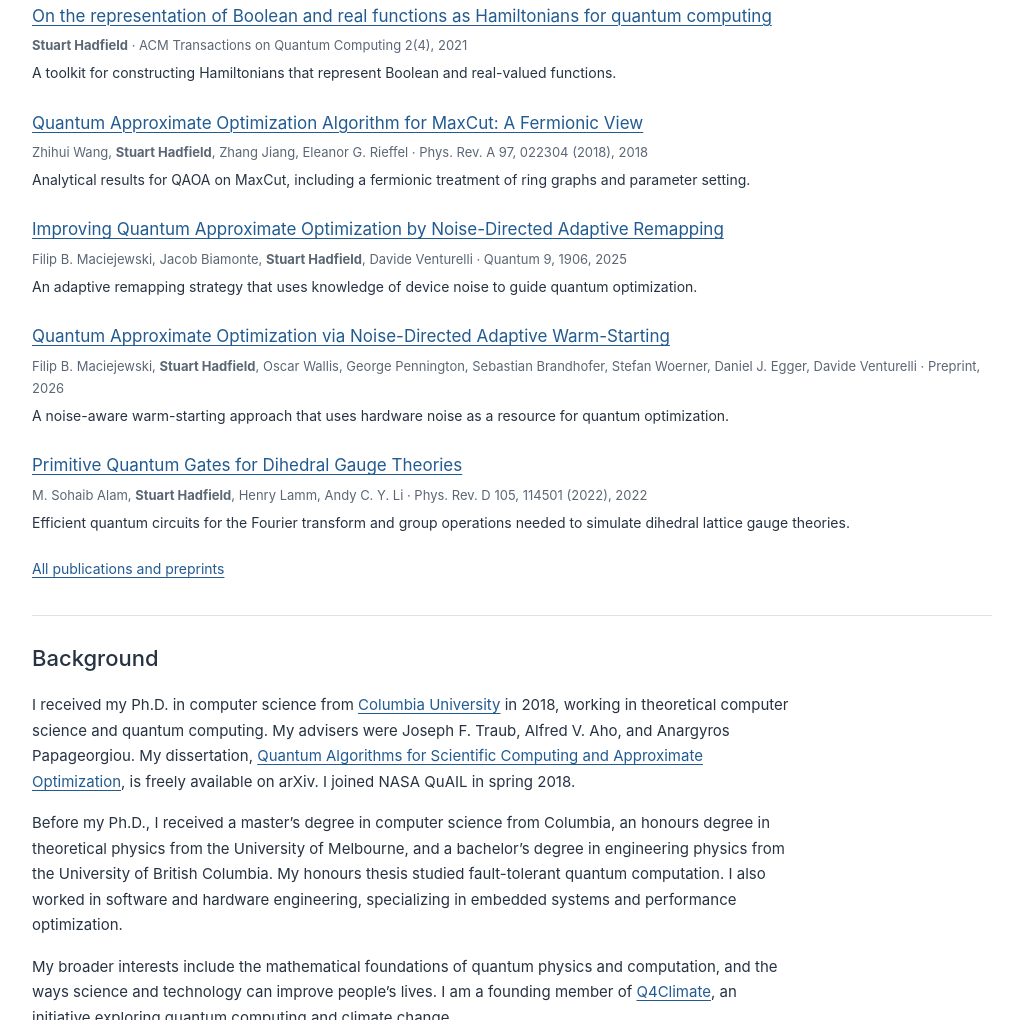
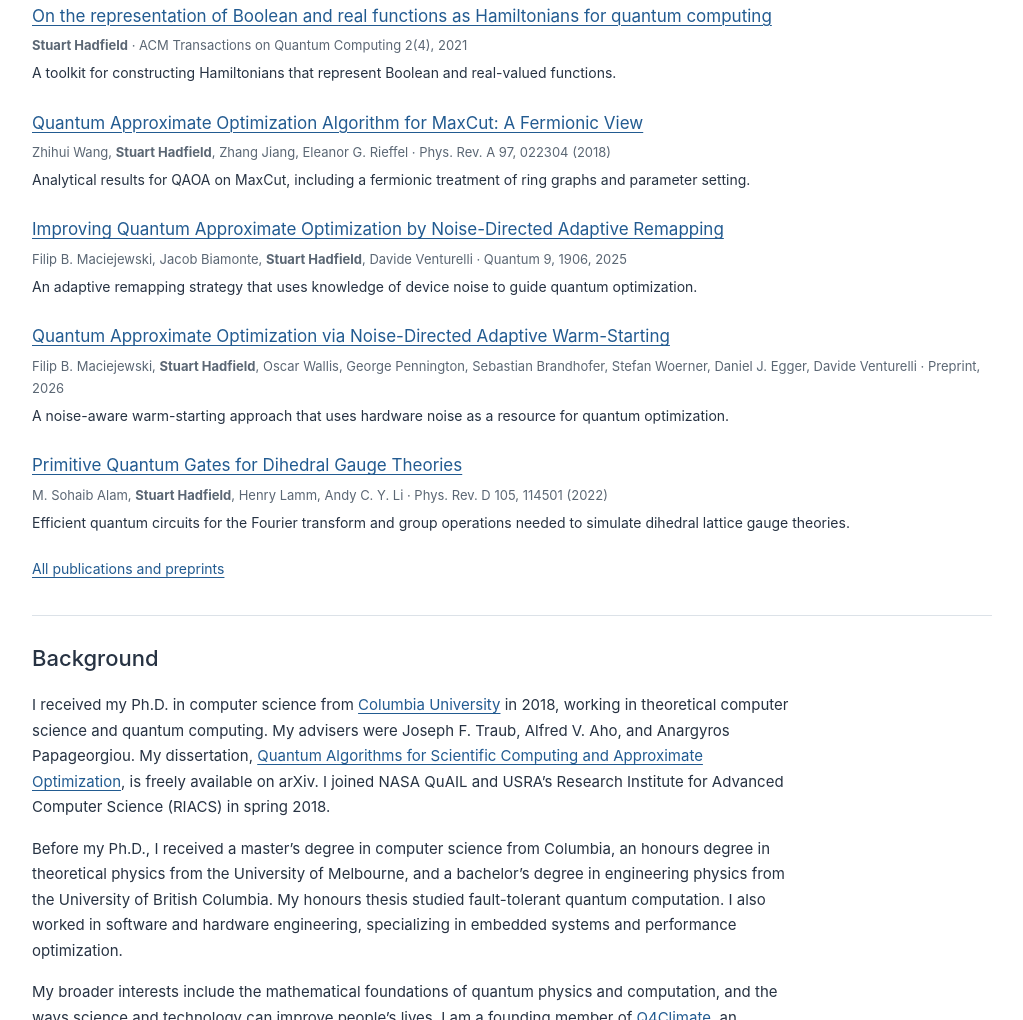
Before and after one commit to stuartah/stuartah.github.io, a plain HTML site: page index.html in a window 1280 px wide. Shown: the part 1131-2151 px from the top of the page, without its empty margins (128-1151 px from the left). Drawn offline with Linux system fonts and the light colour scheme.

Commit message:
Name both QuAIL and RIACS in background and tidy selected citations

```diff
--- a/index.html
+++ b/index.html
@@ -76,7 +76,7 @@
   <p class="paper-summary">A toolkit for constructing Hamiltonians that represent Boolean and real-valued functions.</p>
 </li><li class="selected-paper">
   <h3><a href="https://arxiv.org/abs/1706.02998">Quantum Approximate Optimization Algorithm for MaxCut: A Fermionic View</a></h3>
-  <p class="paper-meta">Zhihui Wang, <strong>Stuart Hadfield</strong>, Zhang Jiang, Eleanor G. Rieffel · Phys. Rev. A 97, 022304 (2018), 2018</p>
+  <p class="paper-meta">Zhihui Wang, <strong>Stuart Hadfield</strong>, Zhang Jiang, Eleanor G. Rieffel · Phys. Rev. A 97, 022304 (2018)</p>
   <p class="paper-summary">Analytical results for QAOA on MaxCut, including a fermionic treatment of ring graphs and parameter setting.</p>
 </li><li class="selected-paper">
   <h3><a href="https://arxiv.org/abs/2404.01412">Improving Quantum Approximate Optimization by Noise-Directed Adaptive Remapping</a></h3>
@@ -88,12 +88,12 @@
   <p class="paper-summary">A noise-aware warm-starting approach that uses hardware noise as a resource for quantum optimization.</p>
 </li><li class="selected-paper">
   <h3><a href="https://arxiv.org/abs/2108.13305">Primitive Quantum Gates for Dihedral Gauge Theories</a></h3>
-  <p class="paper-meta">M. Sohaib Alam, <strong>Stuart Hadfield</strong>, Henry Lamm, Andy C. Y. Li · Phys. Rev. D 105, 114501 (2022), 2022</p>
+  <p class="paper-meta">M. Sohaib Alam, <strong>Stuart Hadfield</strong>, Henry Lamm, Andy C. Y. Li · Phys. Rev. D 105, 114501 (2022)</p>
   <p class="paper-summary">Efficient quantum circuits for the Fourier transform and group operations needed to simulate dihedral lattice gauge theories.</p>
 </li></ul><a class="browse-papers" href="publications/">All publications and preprints</a></section>
   <section class="background" id="about" aria-labelledby="background-title">
     <h2 id="background-title">Background</h2>
-    <p>I received my Ph.D. in computer science from <a href="https://www.cs.columbia.edu/~stuartah/" title="Former Columbia homepage">Columbia University</a> in 2018, working in theoretical computer science and quantum computing. My advisers were Joseph F. Traub, Alfred V. Aho, and Anargyros Papageorgiou. My dissertation, <a href="https://arxiv.org/abs/1805.03265">Quantum Algorithms for Scientific Computing and Approximate Optimization</a>, is freely available on arXiv. I joined NASA QuAIL in spring 2018.</p>
+    <p>I received my Ph.D. in computer science from <a href="https://www.cs.columbia.edu/~stuartah/" title="Former Columbia homepage">Columbia University</a> in 2018, working in theoretical computer science and quantum computing. My advisers were Joseph F. Traub, Alfred V. Aho, and Anargyros Papageorgiou. My dissertation, <a href="https://arxiv.org/abs/1805.03265">Quantum Algorithms for Scientific Computing and Approximate Optimization</a>, is freely available on arXiv. I joined NASA QuAIL and USRA’s Research Institute for Advanced Computer Science (RIACS) in spring 2018.</p>
     <p>Before my Ph.D., I received a master’s degree in computer science from Columbia, an honours degree in theoretical physics from the University of Melbourne, and a bachelor’s degree in engineering physics from the University of British Columbia. My honours thesis studied fault-tolerant quantum computation. I also worked in software and hardware engineering, specializing in embedded systems and performance optimization.</p>
     <p>My broader interests include the mathematical foundations of quantum physics and computation, and the ways science and technology can improve people’s lives. I am a founding member of <a href="https://q4climate.org/">Q4Climate</a>, an initiative exploring quantum computing and climate change.</p>
   </section>
```
Also changed, not shown: 2 other files.
